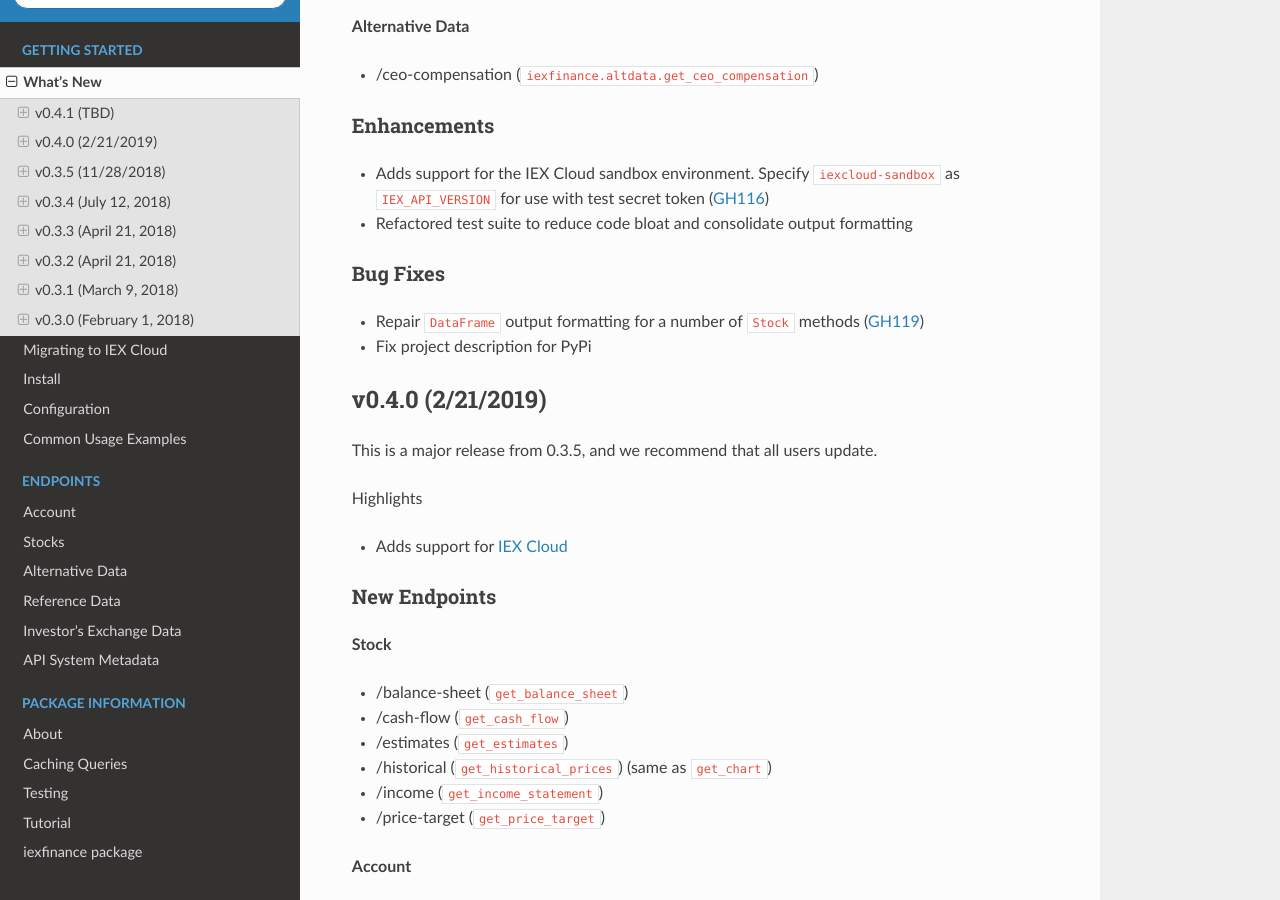
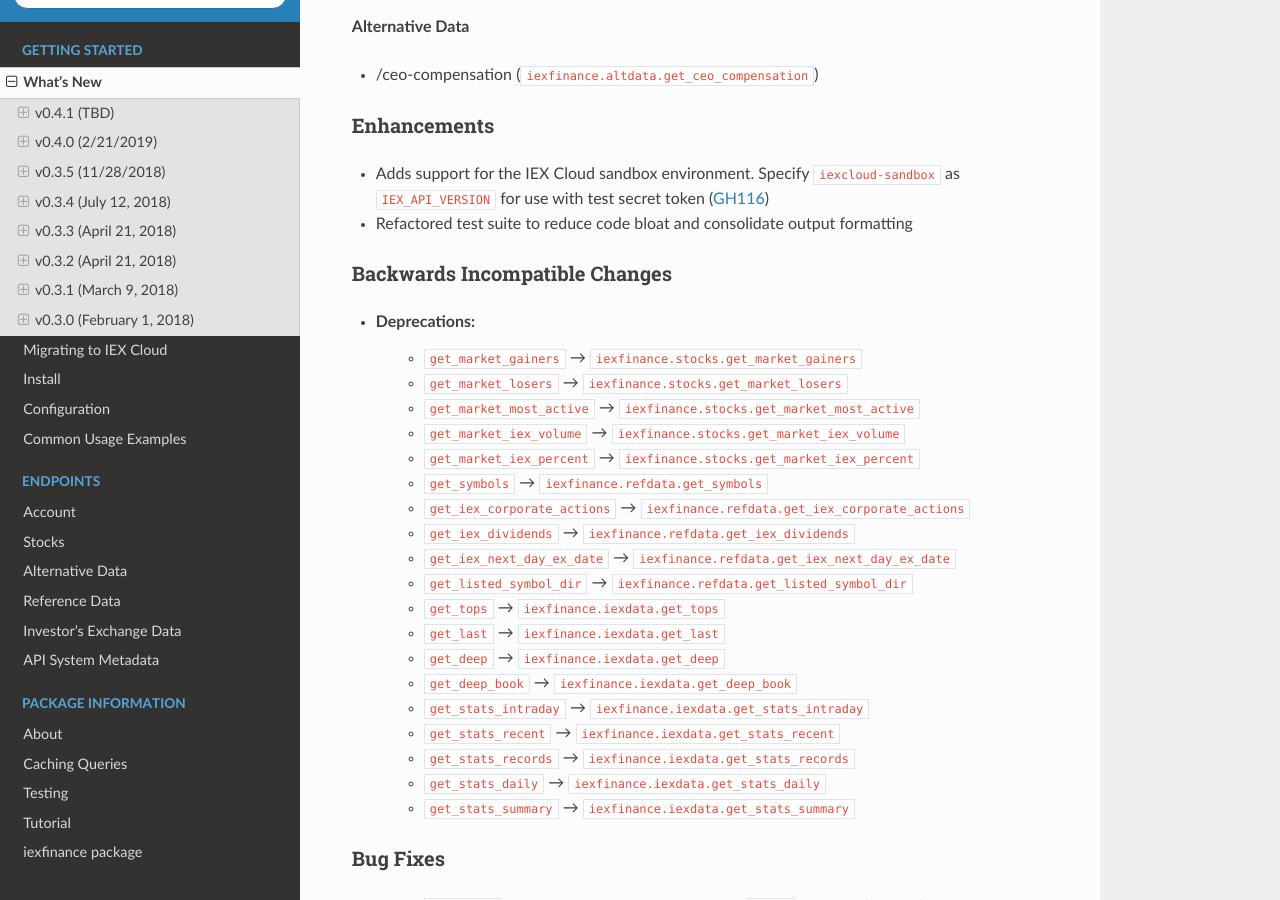
Before and after one commit to addisonlynch/iexfinance, a Sphinx documentation site: the page built from docs/source/whatsnew.rst, in a window 1280 px wide and 900 px high, scrolled down 640 px. Built offline with Sphinx 7.4.7 and the Read the Docs theme 2.0.0, drawn with Linux system fonts in a browser that asks for light colours.

Commit message:
Add deprecations to whatsnew

```diff
--- a/docs/source/whatsnew/v0.4.1.txt
+++ b/docs/source/whatsnew/v0.4.1.txt
@@ -39,6 +39,30 @@
 
 .. _GH116: https://github.com/addisonlynch/iexfinance/issues/116
 
+Backwards Incompatible Changes
+~~~~~~~~~~~~~~~~~~~~~~~~~~~~~~
+
+- Deprecations:
+    - ``get_market_gainers`` → ``iexfinance.stocks.get_market_gainers``
+    - ``get_market_losers`` → ``iexfinance.stocks.get_market_losers``
+    - ``get_market_most_active`` → ``iexfinance.stocks.get_market_most_active``
+    - ``get_market_iex_volume`` → ``iexfinance.stocks.get_market_iex_volume``
+    - ``get_market_iex_percent`` → ``iexfinance.stocks.get_market_iex_percent``
+    - ``get_symbols`` → ``iexfinance.refdata.get_symbols``
+    - ``get_iex_corporate_actions`` → ``iexfinance.refdata.get_iex_corporate_actions``
+    - ``get_iex_dividends`` → ``iexfinance.refdata.get_iex_dividends``
+    - ``get_iex_next_day_ex_date`` → ``iexfinance.refdata.get_iex_next_day_ex_date``
+    - ``get_listed_symbol_dir`` → ``iexfinance.refdata.get_listed_symbol_dir``
+    - ``get_tops`` → ``iexfinance.iexdata.get_tops``
+    - ``get_last`` → ``iexfinance.iexdata.get_last``
+    - ``get_deep`` → ``iexfinance.iexdata.get_deep``
+    - ``get_deep_book`` → ``iexfinance.iexdata.get_deep_book``
+    - ``get_stats_intraday`` → ``iexfinance.iexdata.get_stats_intraday``
+    - ``get_stats_recent`` → ``iexfinance.iexdata.get_stats_recent``
+    - ``get_stats_records`` → ``iexfinance.iexdata.get_stats_records``
+    - ``get_stats_daily`` → ``iexfinance.iexdata.get_stats_daily``
+    - ``get_stats_summary`` → ``iexfinance.iexdata.get_stats_summary``
+
 
 Bug Fixes
 ~~~~~~~~~
```
